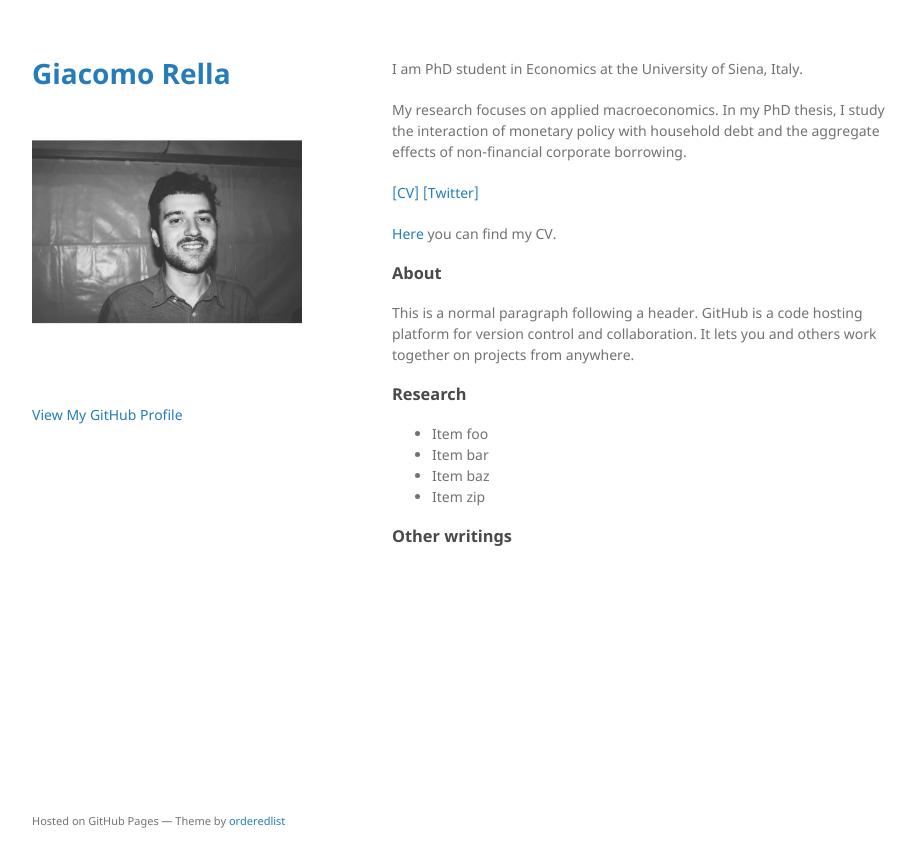
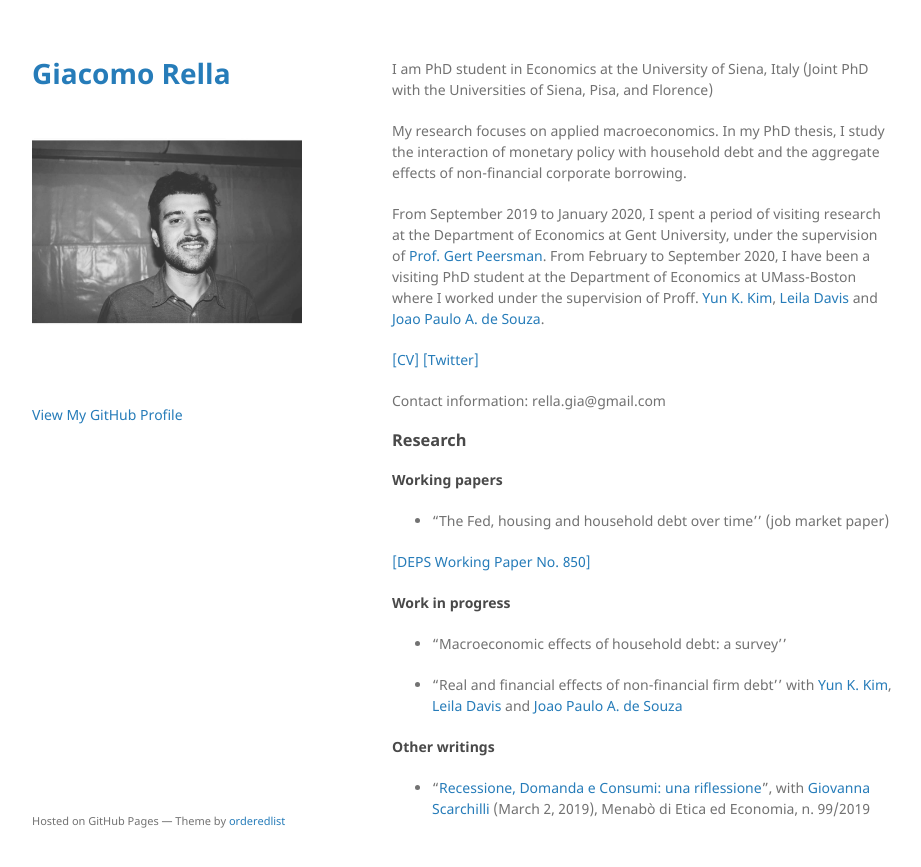
Before and after one commit to giacomorella/giacomorella.github.io, a Jekyll site: the page built from index.md, in a window 1280 px wide. Shown: the top 867 px of the page, without its empty margins (178-1099 px from the left). Built offline with Jekyll 4.4.1, drawn with Linux system fonts in a browser that asks for light colours; the repository's description, which GitHub fills in, is left out.

Commit message:
complete

```diff
--- a/index.md
+++ b/index.md
@@ -2,21 +2,31 @@
 layout: default
 ---
 
-I am PhD student in Economics at the University of Siena, Italy.
+I am PhD student in Economics at the University of Siena, Italy (Joint PhD with the Universities of Siena, Pisa, and Florence)
 
 My research focuses on applied macroeconomics. In my PhD thesis, I study the interaction of monetary policy with household debt and the aggregate effects of non-financial corporate borrowing.
 
+
+From September 2019 to January 2020, I spent a period of visiting research at the Department of Economics at Gent University, under the supervision of [Prof. Gert Peersman](https://sites.google.com/view/gert-peersman/home). From February to September 2020, I have been a visiting PhD student at the Department of Economics at UMass-Boston where I worked under the supervision of Proff.  [Yun K. Kim](https://blogs.umb.edu/yunkim/), [Leila Davis](https://www.leiladavis.net/) and [Joao Paulo A. de Souza](https://sites.google.com/view/joaodesouza/).
+
 [[CV]](./assets/CV.pdf) [[Twitter]](https://twitter.com/giacomo_rella)
 
-[Here](./about.html) you can find my CV.
-
-### About
-This is a normal paragraph following a header. GitHub is a code hosting platform for version control and collaboration. It lets you and others work together on projects from anywhere.
+Contact information: rella.gia@gmail.com
 
 ### Research
-*   Item foo
-*   Item bar
-*   Item baz
-*   Item zip
 
-### Other writings
+#### Working papers
+
+*   "The Fed, housing and household debt over time'' (job market paper)
+
+[[DEPS Working Paper No. 850]](https://www.deps.unisi.it/sites/st02/files/allegatiparagrafo/04-02-2021/850.pdf)
+
+#### Work in progress
+
+*   "Macroeconomic effects of household debt: a survey''
+
+*   "Real and financial effects of non-financial firm debt'' with [Yun K. Kim](https://blogs.umb.edu/yunkim/), [Leila Davis](https://www.leiladavis.net/) and [Joao Paulo A. de Souza](https://sites.google.com/view/joaodesouza/)
+
+#### Other writings
+
+*   “[Recessione, Domanda e Consumi: una riflessione](https://www.eticaeconomia.it/recessione-domanda-e-consumi-una-riflessione/)", with [Giovanna Scarchilli](https://twitter.com/giovannascarchi) (March 2, 2019), Menabò di Etica ed Economia, n. 99/2019
```
Also changed, not shown: about.md (deleted, +0 -8 lines), 2 other files.
